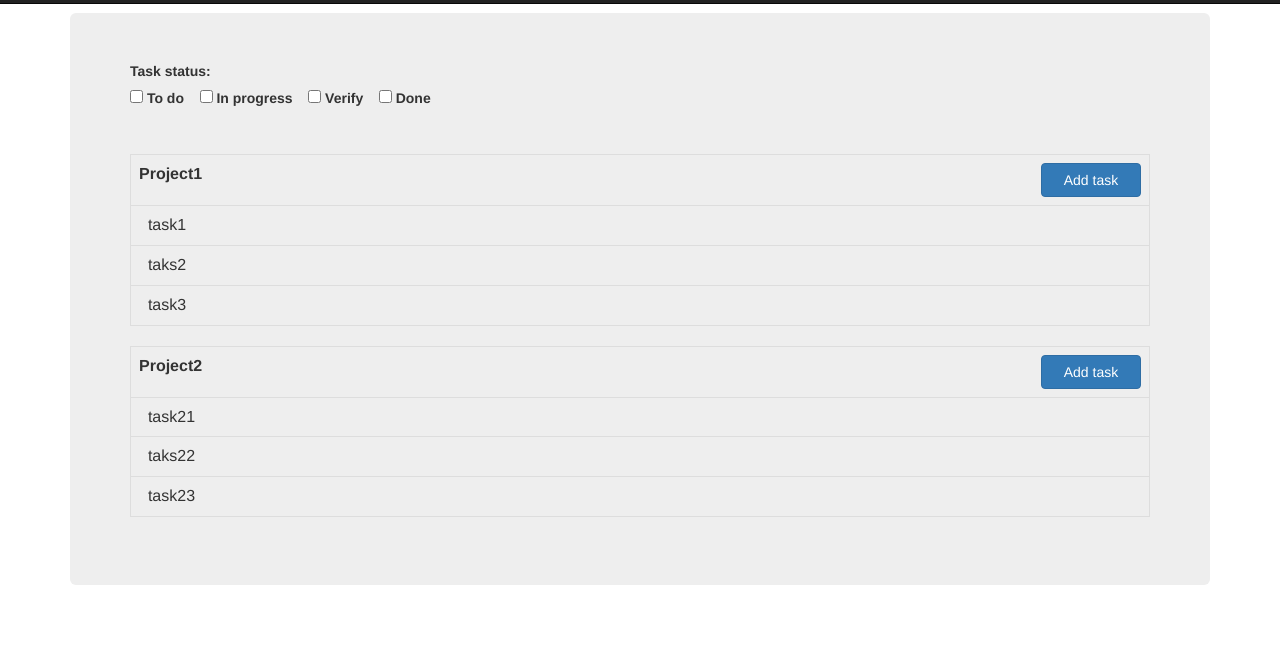
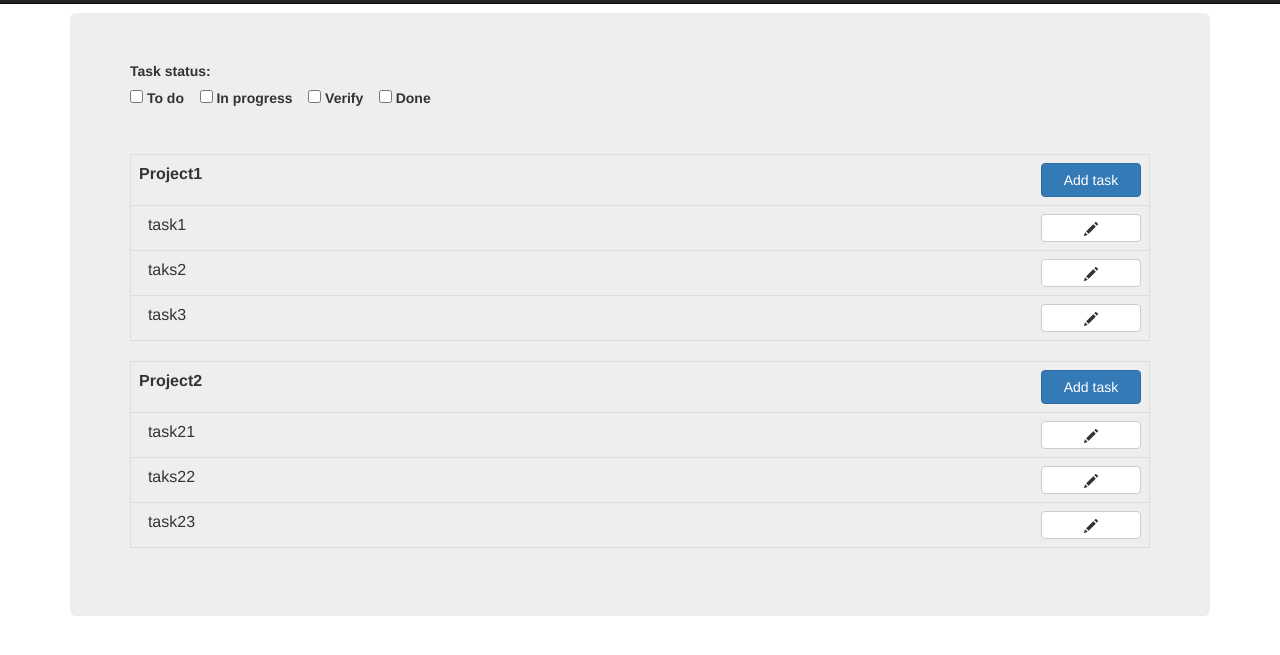
Before and after one commit to alien93/ws, a website: page public/views/index.html at #!/userDashboard in a window 1280 px wide. Shown: the part 57-712 px from the top of the page. Drawn offline with nearby package versions, Linux system fonts and the light colour scheme; some packages are replaced by stand-ins of ours; a script that the page names is missing.

Commit message:
span pencil

```diff
--- a/public/controllers/userDashboardController.js
+++ b/public/controllers/userDashboardController.js
@@ -31,6 +31,8 @@ angular.module('tsApp')
 					$scope.projects.push(newProject);
 					$scope.tasksVisible.push(false);
 				}
-
+				$scope.fja = function() {
+					console.log("Fja");
+				}
 			}
 		]);
--- a/public/views/userDashboard.html
+++ b/public/views/userDashboard.html
@@ -16,12 +16,17 @@
 
     <table class='table table-bordered' ng-repeat = "pr in projects">
        <tr ng-model = "pr">
-           <td ng-click = "showTasks($index)"> <b> {{ pr.name }} </b>
-           <input type="button" value="Add task" class="btn btn-primary" style="float:right"> </td>
+           <td ng-click="showTasks($index)"> <b> {{ pr.name }} </b>
+           <input type="button" value="Add task" class="btn btn-primary" style="float:right"
+                  > </td>
        </tr>
 
       <tr ng-if="testIfVisible($parent.$index)" ng-repeat="task in pr.tasks">
-           <td> &nbsp; {{ task.name }} </td>
+           <td> &nbsp; {{ task.name }}
+               <button type="button" class="btn btn-default" style="float:right" ng-click="">
+                   <span class="glyphicon glyphicon-pencil">
+               </button>
+           </td>
       </tr>
     </table>
 
```
